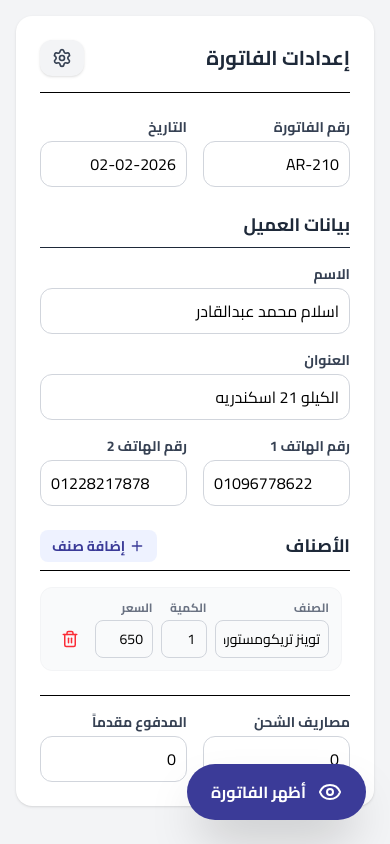
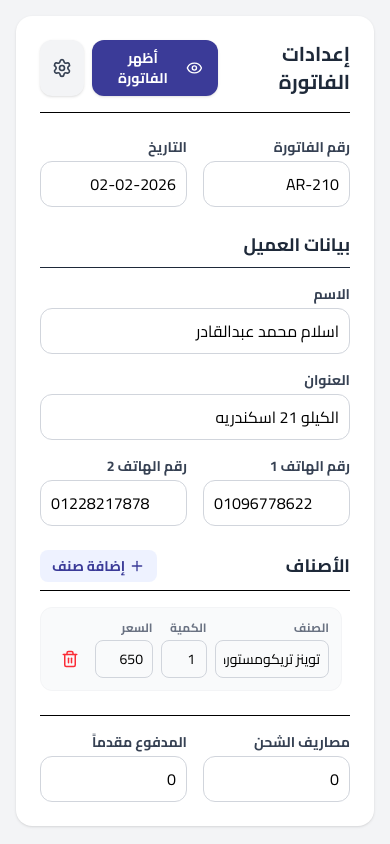
Before and after one commit to pcamirhome-del/Mr-Mrs-fashion, a React (Vite) app: page / in a window 390 px wide. Built offline with nearby package versions, Linux system fonts and the light colour scheme.

Commit message:
feat: Add mobile preview button
Introduces a floating button for mobile devices to easily show the invoice preview. Also consolidates settings and preview buttons within the form section header.

```diff
--- a/src/App.tsx
+++ b/src/App.tsx
@@ -367,9 +367,15 @@ export default function App() {
           <div className="bg-white rounded-2xl shadow-sm p-6 space-y-6">
             <div className="flex justify-between items-center border-b pb-4">
               <h2 className="text-xl font-bold text-gray-800">إعدادات الفاتورة</h2>
-              <button onClick={() => setIsSettingsOpen(true)} className="bg-gray-100 text-gray-700 px-3 py-2 rounded-xl flex items-center justify-center gap-2 hover:bg-gray-200 transition font-bold shadow-sm" title="الإعدادات">
-                <Settings size={20} />
-              </button>
+              <div className="flex gap-2">
+                <button onClick={() => setShowPreview(true)} className="xl:hidden bg-[#3b3b98] text-white px-4 py-2 rounded-xl flex items-center justify-center gap-2 hover:bg-indigo-800 transition font-bold shadow-sm">
+                  <Eye size={20} />
+                  <span className="text-sm">أظهر الفاتورة</span>
+                </button>
+                <button onClick={() => setIsSettingsOpen(true)} className="bg-gray-100 text-gray-700 px-3 py-2 rounded-xl flex items-center justify-center gap-2 hover:bg-gray-200 transition font-bold shadow-sm" title="الإعدادات">
+                  <Settings size={20} />
+                </button>
+              </div>
             </div>
 
             <div className="grid grid-cols-2 gap-4">
@@ -598,15 +604,6 @@ export default function App() {
         </div>
 
       </div>
-
-      {/* Mobile Floating Button */}
-      <button
-        onClick={() => setShowPreview(true)}
-        className="xl:hidden fixed bottom-6 right-6 bg-[#3b3b98] text-white px-6 py-4 rounded-full shadow-2xl flex items-center gap-3 z-40 font-bold hover:bg-indigo-800 transition-transform hover:scale-105"
-      >
-        <Eye size={24} />
-        <span>أظهر الفاتورة</span>
-      </button>
     </div>
   );
 }
```
